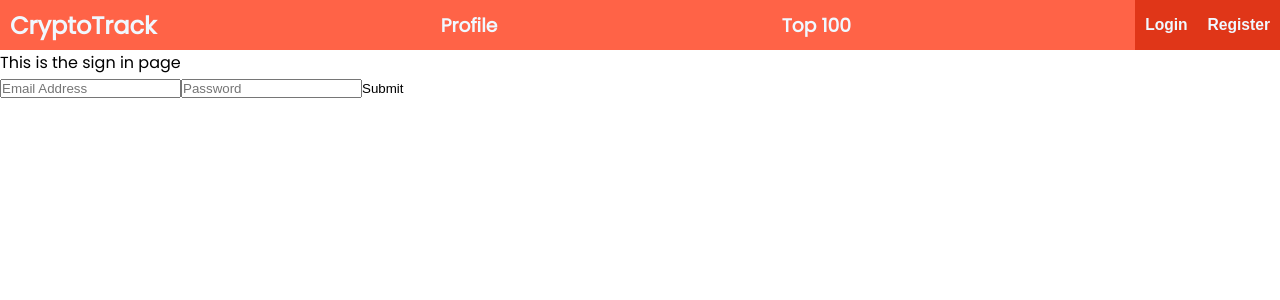
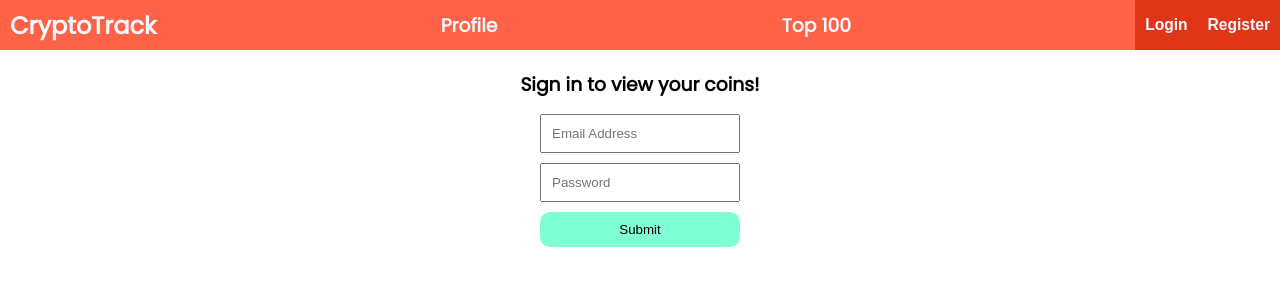
Before and after one commit to zsoobratty/cryptotracking, a React (Create React App) app in the folder client/: page /signin in a window 1280 px wide. Shown: the top 300 px of the page. Built offline with nearby package versions, Linux system fonts and the light colour scheme; no server answers.

Commit message:
Add text to SignIn SignUp and tweak styling

```diff
--- a/client/src/App.css
+++ b/client/src/App.css
@@ -76,13 +76,46 @@ button {
   padding: 10px;
   margin-top: 5px;
   margin-bottom: 5px;
+  border: 1px solid aquamarine;
+  border-radius: 10px;
 }
 
 .SignUp-form button {
   padding: 10px;
   margin-top: 5px;
+  border-radius: 10px;
+  background-color: aquamarine;
+}
+
+.toast {
+  text-align: center;
+}
+
+.SignIn {
+  box-sizing: border-box;
+  display: flex;
+  flex-direction: column;
+  padding: 20px;
+  align-items: center;
+}
+
+.SignIn-form {
+  display: flex;
+  flex-direction: column;
+  width: 200px;
+  margin-top: 10px;
+}
+
+.SignIn-form input {
+  padding: 10px;
+  margin-top: 5px;
+  margin-bottom: 5px;
+}
+
+.SignIn-form button {
+  padding: 10px;
+  margin-top: 5px;
   border: black;
   border-radius: 10px;
-
   background-color: aquamarine;
 }
--- a/client/src/components/SignIn.js
+++ b/client/src/components/SignIn.js
@@ -28,13 +28,13 @@ const SignIn = () => {
             history.push('/')
         }
         catch {
-            M.toast({html: 'Invalid credentials. Please check and try again.'})
+            M.toast({html: 'Invalid credentials. Please check and try again.', classes: 'toast'})
         }
     }
 
     return (
         <div className='SignIn'>
-            This is the sign in page
+            <h3>Sign in to view your coins!</h3>
             <form className='SignIn-form'>
                 <input
                     type="text"
--- a/client/src/components/SignUp.js
+++ b/client/src/components/SignUp.js
@@ -19,7 +19,7 @@ const SignUp = () => {
               email
             )
           ) {
-            M.toast({ html: "Invalid Email Address" });
+            M.toast({ html: "Invalid Email Address", classes: "toast"});
             return;
           }
           await axios.post('/signup', {
@@ -41,7 +41,7 @@ const SignUp = () => {
 
     return (
         <div className='SignUp'>
-            This is the sign up page
+            <h3>Sign up to track your coins!</h3>
             <form className='SignUp-form'>
                 <input
                     type="text"
```
